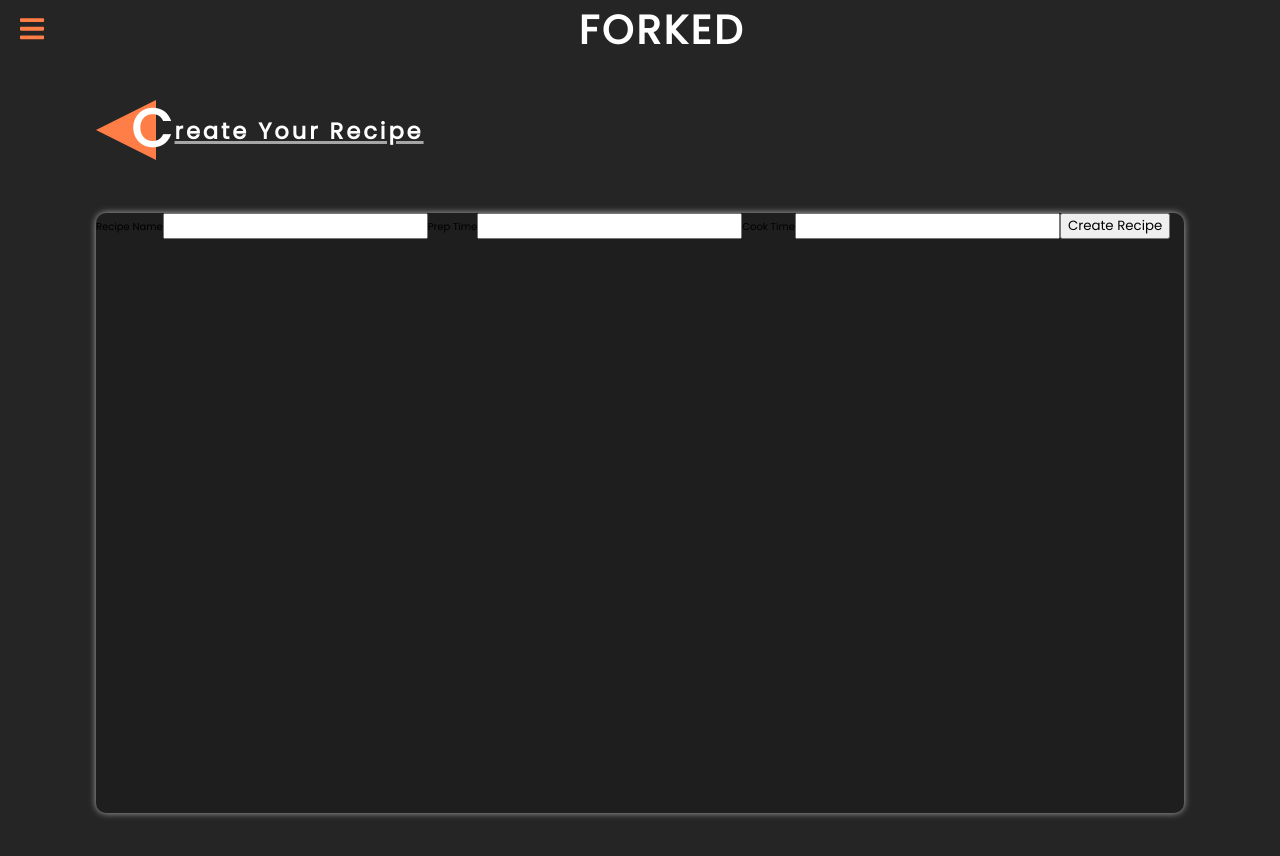
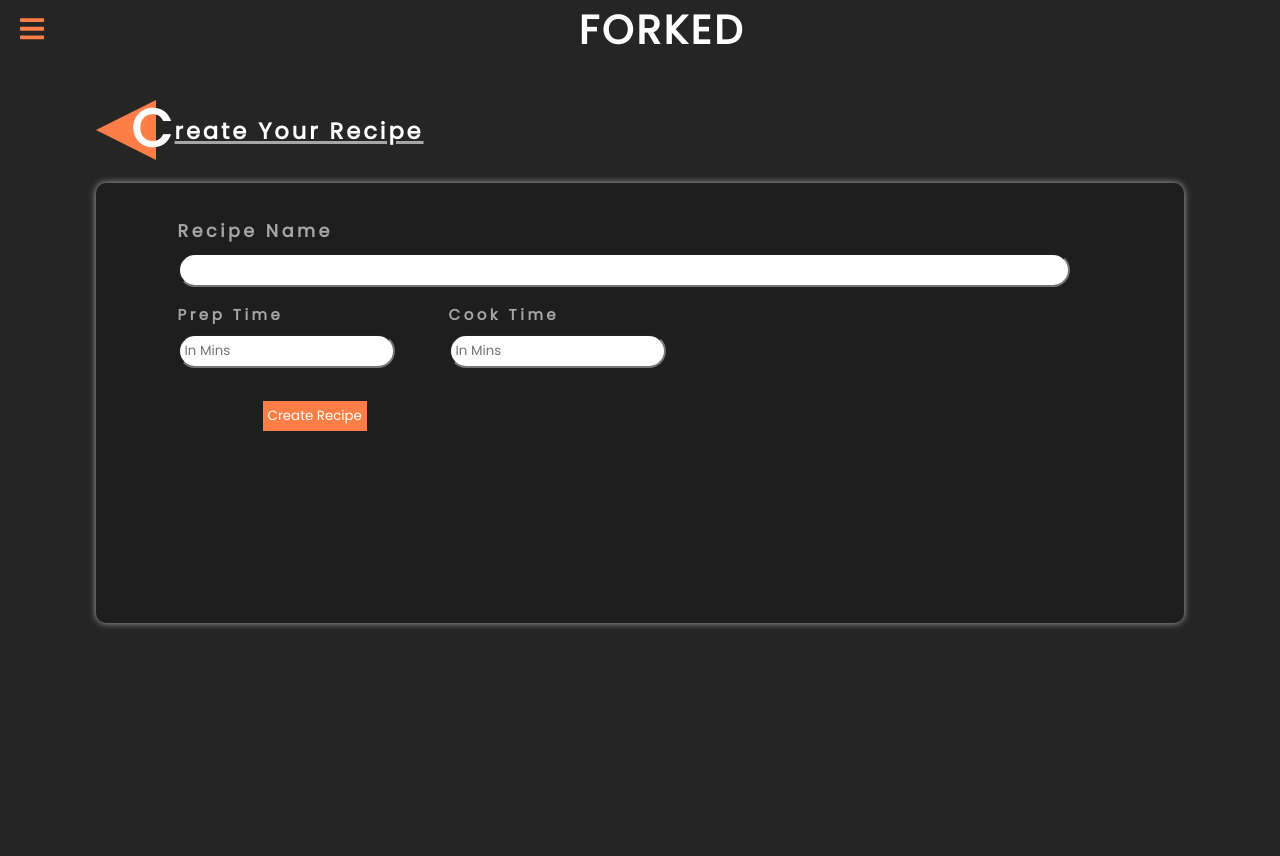
Before and after one commit to LoganNegley/Forked, a React (Create React App) app in the folder client/: page /username/recipe/add in a window 1280 px wide. Shown: the top 856 px of the page. After the commit the page ends 800 px from the top, so only its background shows below. Built offline with nearby package versions, Linux system fonts and the light colour scheme.

Commit message:
styling of add recipe form done

```diff
--- a/client/src/components/pages/add-recipe/Recipe.js
+++ b/client/src/components/pages/add-recipe/Recipe.js
@@ -37,9 +37,11 @@ function Recipe({recipeId, setRecipeId}){
                         onChange={handleChange}
                     />
                 </label>
+                <div className='recipe-time-container'>
                 <label>
                     Prep Time
                     <input
+                        placeholder='In Mins'
                         required
                         type='text'
                         name='prep_time'
@@ -50,6 +52,7 @@ function Recipe({recipeId, setRecipeId}){
                 <label>
                     Cook Time
                     <input
+                        placeholder='In Mins'
                         required
                         type='text'
                         name='cook_time'
@@ -57,6 +60,7 @@ function Recipe({recipeId, setRecipeId}){
                         onChange={handleChange}
                     />
                 </label>
+                </div>
                     <button>Create Recipe</button>
             </form>
         </div>
--- a/client/src/components/pages/add-recipe/addRecipe.css
+++ b/client/src/components/pages/add-recipe/addRecipe.css
@@ -29,6 +29,52 @@
     background-color:rgba(0,0,0,.2);
     box-shadow: 0px 0px 7px #ACACAC;
     border-radius: 10px;
-    height:75vh;
+    height:55vh;
     margin-bottom:6rem;
+    position:relative;
+    top:-3rem;
 }
+
+
+/* Add recipe component */
+.recipe-form-container{
+    width:85%;
+    margin:0 auto;
+}
+.recipe-form-container form{
+    position: relative;
+    top:4rem;
+}
+.recipe-form-container label{
+    display:block;
+    color:var(--gray);
+    font-size: 1.75rem;
+    letter-spacing: .35rem;
+    font-weight: bold;
+    margin-bottom:2rem;
+}
+.recipe-form-container input{
+    width:95%;
+    display:block;
+    padding:.5rem;
+    border-radius: 25px;
+    margin:1.25rem 0;
+}
+.recipe-form-container .recipe-time-container input{
+    width:75%;
+}
+.recipe-form-container .recipe-time-container{
+    display:flex;
+    flex-flow: row;
+}
+.recipe-form-container .recipe-time-container label{
+    font-size: 1.5rem;
+}
+.recipe-form-container button{
+    background-color:var(--orange);
+    color:white;
+    border:none;
+    padding:.5rem;
+    position:relative;
+    left:8.5rem;
+}
```
Also changed, not shown: 1 other file (tests, documents, lock files or other folders).
